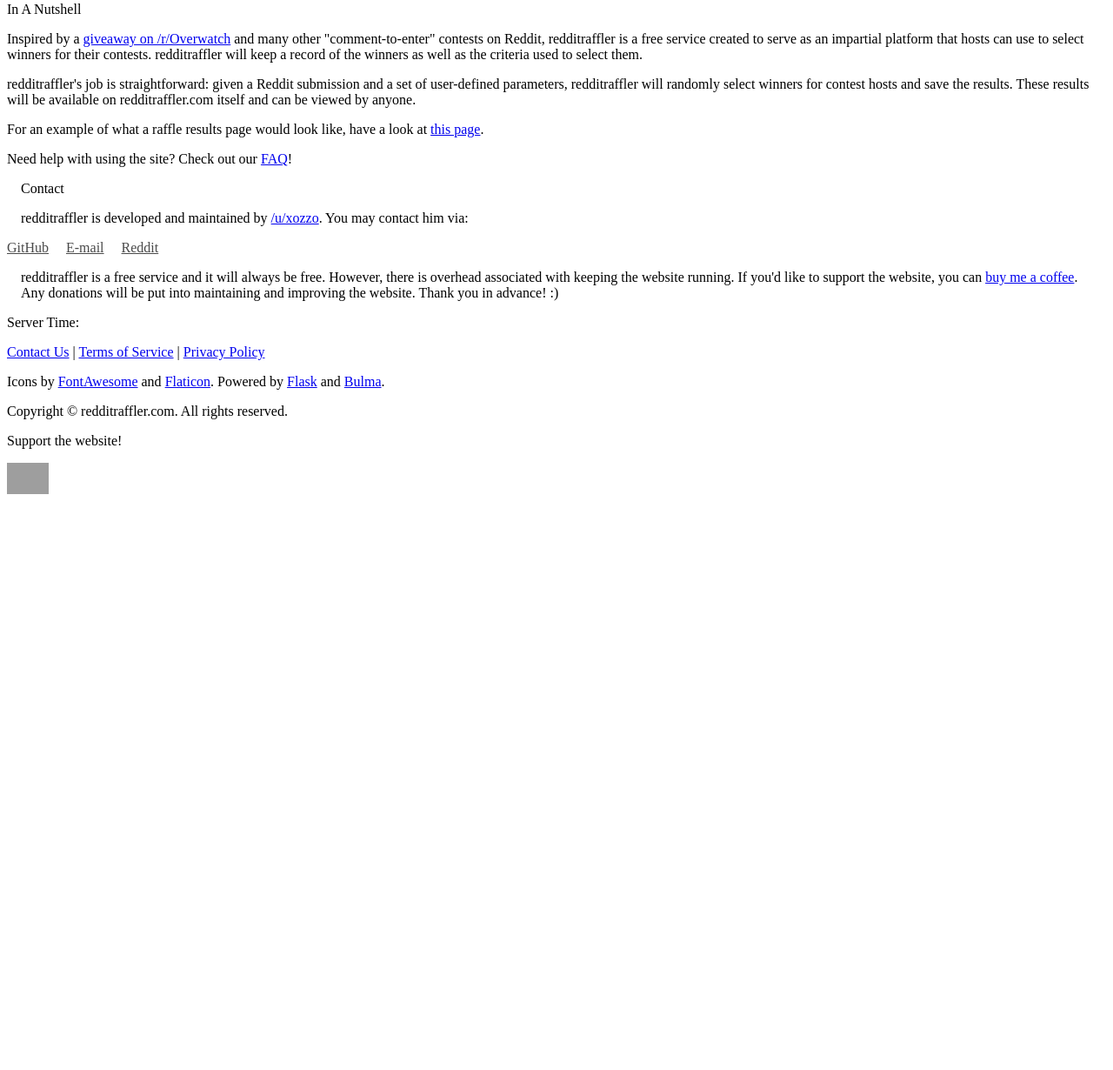
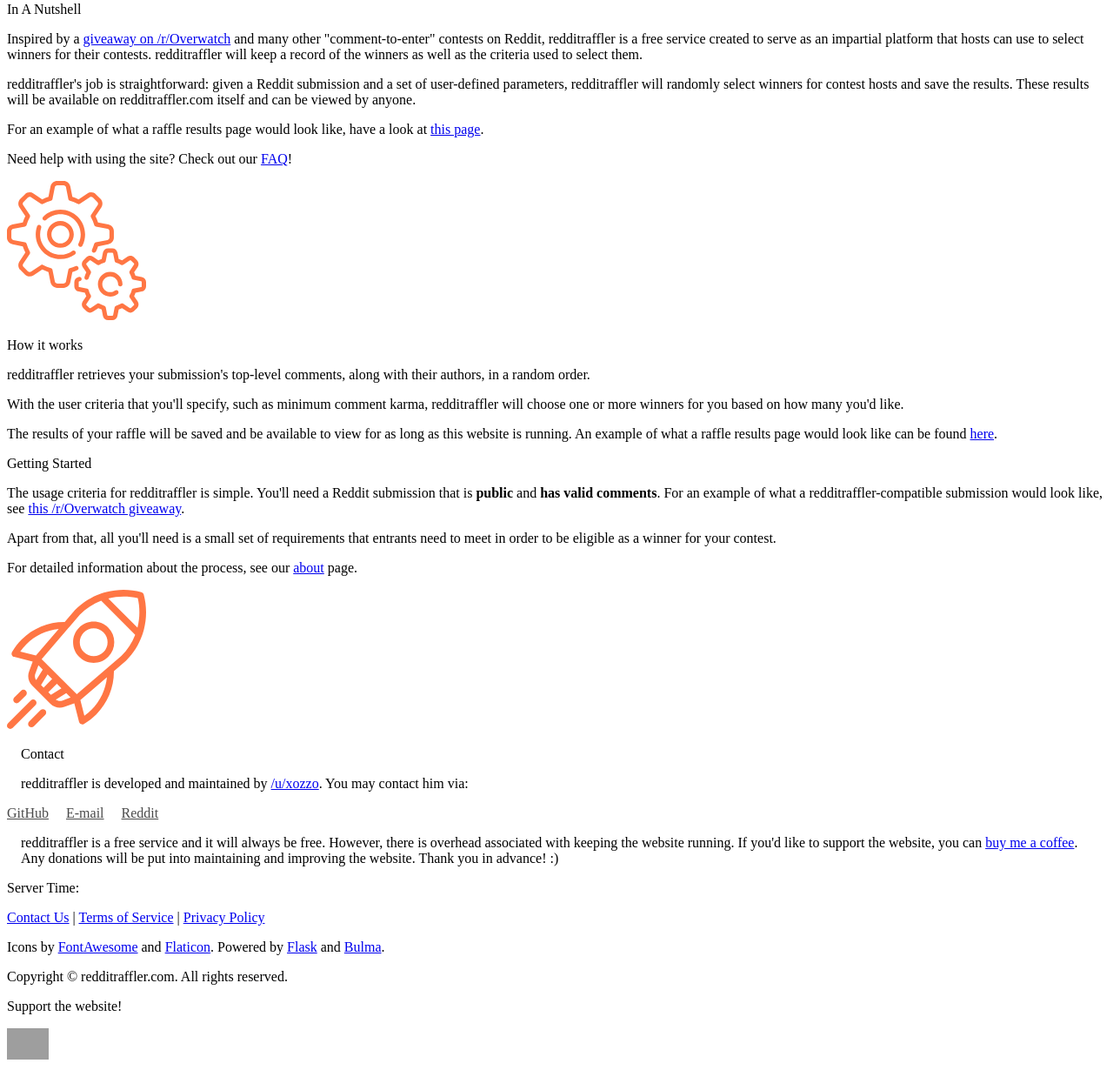
Before and after one commit to redditraffler/redditraffler, a Python web app: template app/templates/base/about.html in a window 1280 px wide. Shown: the part 381-1611 px from the top of the page at 87% size. Before the commit the page ends 949 px from the top, so only its background shows below. Run offline with Jinja, Linux system fonts and the light colour scheme; the template is opened without the code that fills it, so the values that code supplies are empty; grey boxes are pictures that could not be loaded.

Commit message:
Move 'How It Works' and 'Getting Started' to About page (#181)
* Prettier uatoformat

* Move 'getting started' and 'how it works' to About page

* Update changelog

```diff
--- a/app/assets/css/base/about.css
+++ b/app/assets/css/base/about.css
@@ -1,3 +1,8 @@
+.fi-svg {
+  width: 10rem;
+  height: 10rem;
+}
+
 #criteria-list {
   margin-top: 0;
 }
--- a/app/templates/base/about.html
+++ b/app/templates/base/about.html
@@ -1,16 +1,13 @@
-{% extends "layouts/base.html" %}
-
-{% block styles %}
-<link rel="stylesheet" href="{{ url_for('static', filename='css/base/about.css') }}">
-{% endblock %}
-
-{% block content %}
+{% extends "layouts/base.html" %} {% block styles %}
+<link
+  rel="stylesheet"
+  href="{{ url_for('static', filename='css/base/about.css') }}"
+/>
+{% endblock %} {% block content %}
 <section class="hero is-small is-reddit">
   <div class="hero-body">
     <div class="container has-text-centered">
-            <p class="title has-text-light">
-                About
-            </p>
+      <p class="title has-text-light">About</p>
     </div>
   </div>
 </section>
@@ -22,17 +19,105 @@
         <div class="content has-text-justified">
           <p class="title has-text-reddit has-text-centered">In A Nutshell</p>
           <p>
-                        Inspired by a <a href="https://redd.it/4re9cx">giveaway on /r/Overwatch</a> and many other "comment-to-enter" contests on Reddit, redditraffler is a free service created to serve as an impartial platform that hosts can use to select winners for their contests. redditraffler will keep a record of the winners as well as the criteria used to select them.
+            Inspired by a
+            <a href="https://redd.it/4re9cx">giveaway on /r/Overwatch</a> and
+            many other "comment-to-enter" contests on Reddit, redditraffler is a
+            free service created to serve as an impartial platform that hosts
+            can use to select winners for their contests. redditraffler will
+            keep a record of the winners as well as the criteria used to select
+            them.
           </p>
           <p>
-                        redditraffler's job is straightforward: given a Reddit submission and a set of user-defined parameters, redditraffler will randomly select winners for contest hosts and save the results. These results will be available on redditraffler.com itself and can be viewed by anyone.
+            redditraffler's job is straightforward: given a Reddit submission
+            and a set of user-defined parameters, redditraffler will randomly
+            select winners for contest hosts and save the results. These results
+            will be available on redditraffler.com itself and can be viewed by
+            anyone.
           </p>
           <p>
-                        For an example of what a raffle results page would look like, have a look at <a href="{{ url_for('raffles.show', submission_id='4re9cx') }}">this page</a>.
+            For an example of what a raffle results page would look like, have a
+            look at
+            <a href="{{ url_for('raffles.show', submission_id='4re9cx') }}"
+              >this page</a
+            >.
           </p>
           <p>
-                        Need help with using the site? Check out our <a href="{{ url_for('base.faq') }}">FAQ</a>!
+            Need help with using the site? Check out our
+            <a href="{{ url_for('base.faq') }}">FAQ</a>!
           </p>
+        </div>
+      </div>
+    </div>
+  </div>
+</section>
+
+<section class="section">
+  <div class="container">
+    <div class="columns is-vcentered is-centered">
+      <div class="column is-one-quarter">
+        <div class="content has-text-centered">
+          <img
+            src="{{ url_for('static', filename='img/gears.svg') }}"
+            class="fi-svg"
+          />
+        </div>
+      </div>
+      <div class="column is-half">
+        <div class="content has-text-justified">
+          <p class="title has-text-reddit">How it works</p>
+          <p>
+            redditraffler retrieves your submission's top-level comments, along
+            with their authors, in a random order.
+          </p>
+          <p>
+            With the user criteria that you'll specify, such as minimum comment
+            karma, redditraffler will choose one or more winners for you based
+            on how many you'd like.
+          </p>
+          <p>
+            The results of your raffle will be saved and be available to view
+            for as long as this website is running. An example of what a raffle
+            results page would look like can be found
+            <a href="{{ url_for('raffles.show', submission_id='4re9cx') }}"
+              >here</a
+            >.
+          </p>
+        </div>
+      </div>
+    </div>
+  </div>
+</section>
+
+<section class="section">
+  <div class="container">
+    <div class="columns is-vcentered is-centered has-column-reverse">
+      <div class="column is-half">
+        <div class="content has-text-justified">
+          <p class="title has-text-reddit">Getting Started</p>
+          <p>
+            The usage criteria for redditraffler is simple. You'll need a Reddit
+            submission that is <strong>public</strong> and
+            <strong>has valid comments</strong>. For an example of what a
+            redditraffler-compatible submission would look like, see
+            <a href="https://redd.it/4re9cx">this /r/Overwatch giveaway</a>.
+          </p>
+          <p>
+            Apart from that, all you'll need is a small set of requirements that
+            entrants need to meet in order to be eligible as a winner for your
+            contest.
+          </p>
+          <p>
+            For detailed information about the process, see our
+            <a href="{{ url_for('base.about') }}">about</a> page.
+          </p>
+        </div>
+      </div>
+      <div class="column is-one-quarter">
+        <div class="content has-text-centered">
+          <img
+            src="{{ url_for('static', filename='img/rocket.svg') }}"
+            class="fi-svg"
+          />
         </div>
       </div>
     </div>
@@ -47,21 +132,38 @@
           <a name="contact"></a>
           <p class="title has-text-reddit has-text-centered">Contact</p>
           <p>
-                        redditraffler is developed and maintained by <a href="https://reddit.com/u/xozzo">/u/xozzo</a>. You may contact him via:
+            redditraffler is developed and maintained by
+            <a href="https://reddit.com/u/xozzo">/u/xozzo</a>. You may contact
+            him via:
           </p>
           <ul id="contact-list">
             <li>
-                            <a class="contact-link github" href="https://github.com/timorthi/redditraffler"><i class="fab fa-github fa-fw"></i> GitHub</a>
+              <a
+                class="contact-link github"
+                href="https://github.com/timorthi/redditraffler"
+                ><i class="fab fa-github fa-fw"></i> GitHub</a
+              >
             </li>
             <li>
-                            <a class="contact-link mail" href="mailto:admin@redditraffler.com"><i class="far fa-envelope fa-fw"></i> E-mail</a>
+              <a class="contact-link mail" href="mailto:admin@redditraffler.com"
+                ><i class="far fa-envelope fa-fw"></i> E-mail</a
+              >
             </li>
             <li>
-                            <a class="contact-link reddit" href="https://www.reddit.com/u/xozzo"><i class="fab fa-reddit fa-fw"></i> Reddit</a>
+              <a
+                class="contact-link reddit"
+                href="https://www.reddit.com/u/xozzo"
+                ><i class="fab fa-reddit fa-fw"></i> Reddit</a
+              >
             </li>
           </ul>
           <p>
-                        redditraffler is a free service and it will always be free. However, there is overhead associated with keeping the website running. If you'd like to support the website, you can <a href="https://ko-fi.com/Z8Z1A9FB">buy me a coffee</a>. Any donations will be put into maintaining and improving the website. Thank you in advance! :)
+            redditraffler is a free service and it will always be free. However,
+            there is overhead associated with keeping the website running. If
+            you'd like to support the website, you can
+            <a href="https://ko-fi.com/Z8Z1A9FB">buy me a coffee</a>. Any
+            donations will be put into maintaining and improving the website.
+            Thank you in advance! :)
           </p>
         </div>
       </div>
```
Also changed, not shown: app/assets/css/base/index.css (+2 -6 lines), app/templates/base/index.html (+0 -73 lines), CHANGELOG.md. Lines whose indentation alone changed are shown as unchanged.
